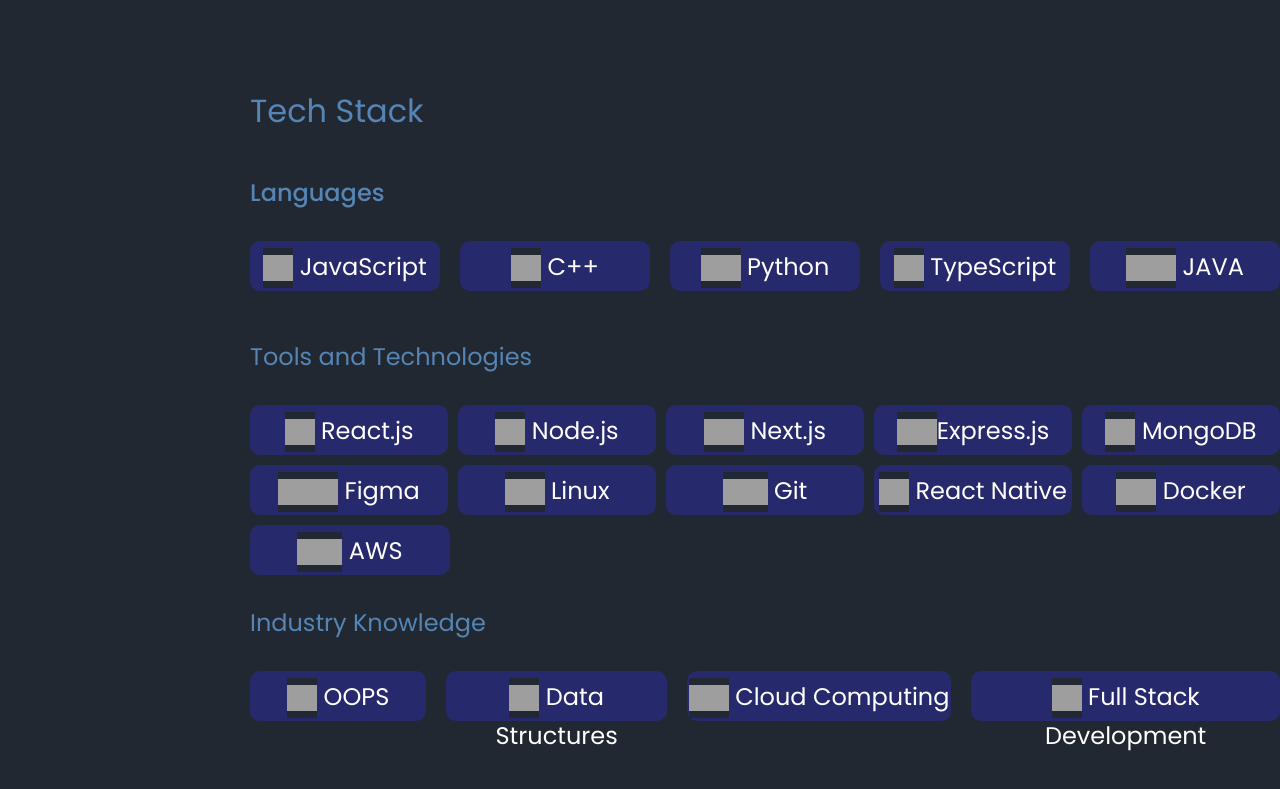
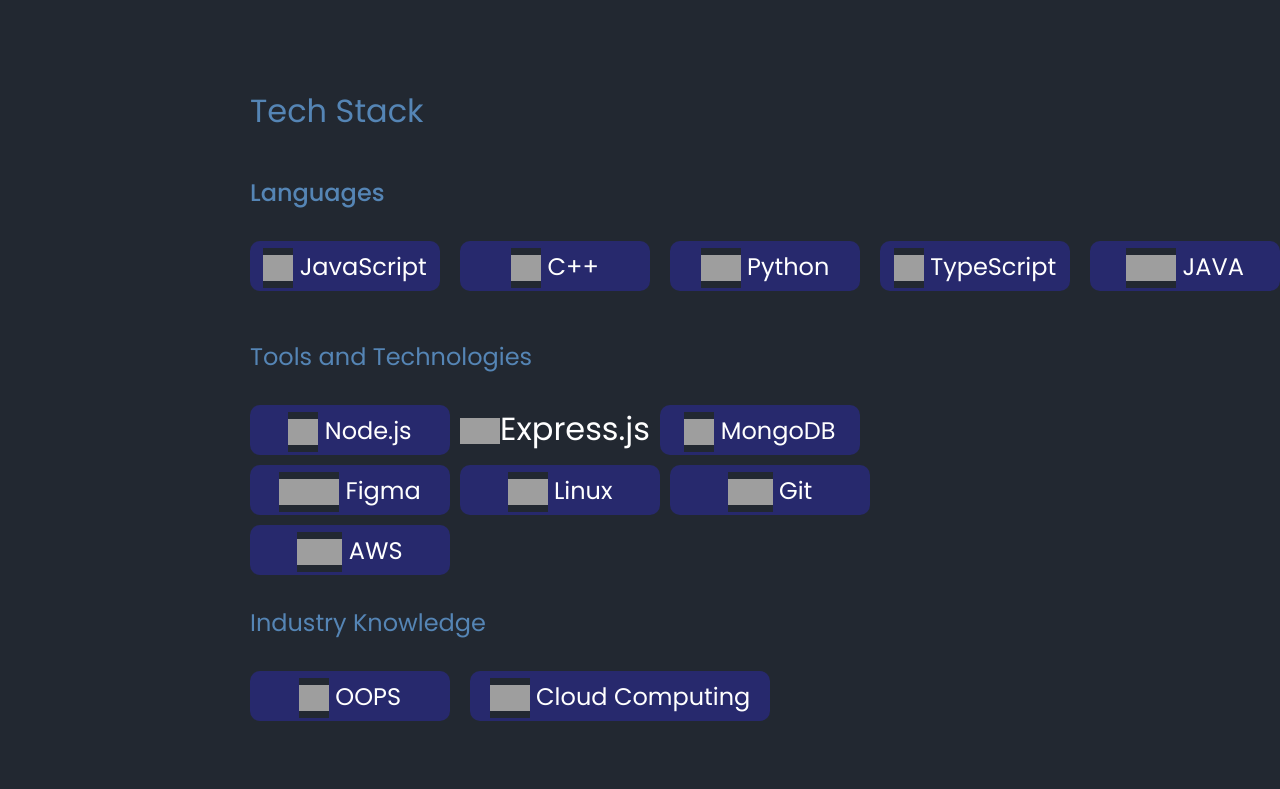
Before and after one commit to SUJALDEVE/My_Website, a plain HTML site: page index.html in a window 1280 px wide. Shown: the part 699-1488 px from the top of the page. Drawn offline with nearby package versions, Linux system fonts and the light colour scheme; grey boxes are pictures that could not be loaded.

Commit message:
Update index.html

```diff
--- a/index.html
+++ b/index.html
@@ -387,13 +387,8 @@
                 <div class="TnT" style="font-size: 1.5rem; color: #5585b5;">Tools and Technologies</div>
                 <div style="display: block; height: 30px;"></div>
                 <div class="tnt">
-                    <div class="t1" style="font-size: 1.5rem; padding-top: 7px;"><img src="https://rb.gy/b9wl8h" alt=""
-                            style="height: 40px; width: 30px; padding-top: 7px; padding-bottom: 7px;"> React.js</div>
                     <div class="t2" style="font-size: 1.5rem; padding-top: 7px;"><img src="https://rb.gy/rnon7e" alt=""
-                            style="height: 40px; width: 30px; padding-top: 7px; padding-bottom: 7px;"> Node.js</div>
-                    <div class="t3" style="font-size: 1.5rem; padding-top: 7px;"><img src="https://rb.gy/dpm6de" alt=""
-                            style="height: 40px; width: 40px; padding-top: 7px; padding-bottom: 7px;"> Next.js</div>
-                    <div class="t4" style="font-size: 1.5rem; padding-top: 7px;"><img
+                            style="height: 40px; width: 30px; padding-top: 7px; padding-bottom: 7px;"> Node.js</div><div><img
                             src="https://w7.pngwing.com/pngs/212/722/png-transparent-web-development-express-js-javascript-software-framework-laravel-world-wide-web-purple-blue-text.png"
                             alt="" style="height: 40px; width: 40px; padding-top: 7px; padding-bottom: 7px;">Express.js
                     </div>
@@ -414,13 +409,6 @@
                     <div class="t8" style="font-size: 1.5rem; padding-top: 7px;"><img
                             src="https://e7.pngegg.com/pngimages/266/559/png-clipart-cat-stencil-social-media-github-computer-icons-logo-github-mammal-cat-like-mammal.png"
                             alt="" style="height: 40px; width: 45px; padding-top: 7px; padding-bottom: 7px;"> Git</div>
-                    <div class="t9" style="font-size: 1.5rem; padding-top: 7px;"><img src="https://rb.gy/b9wl8h" alt=""
-                            style="height: 40px; width: 30px; padding-top: 7px; padding-bottom: 7px;"> React Native
-                    </div>
-                    <div class="t10" style="font-size: 1.5rem; padding-top: 7px;"><img
-                            src="https://w1.pngwing.com/pngs/705/41/png-transparent-cloud-logo-docker-docker-inc-computer-software-kubernetes-microsoft-azure-cloud-computing-text.png"
-                            alt="" style="height: 40px; width: 40px; padding-top: 7px; padding-bottom: 7px;"> Docker
-                    </div>
                 </div>
                 <div style="display: block; height: 10px;"></div>
                 <div class="tnt3">
@@ -435,19 +423,10 @@
                     <div class="ik1" style="font-size: 1.5rem; padding-top: 7px;"><img
                             src="https://miro.medium.com/v2/resize:fit:300/0*goJuBKoyL-zZX4RB.png" alt=""
                             style="height: 40px; width: 30px; padding-top: 7px; padding-bottom: 7px;"> OOPS</div>
-                    <div class="ik2" style="font-size: 1.5rem; padding-top: 7px;"><img
-                            src="https://e7.pngegg.com/pngimages/78/465/png-clipart-data-structures-and-algorithms-algorithms-data-structures-programs-computer-science-others-miscellaneous-computer-science-thumbnail.png"
-                            alt="" style="height: 40px; width: 30px; padding-top: 7px; padding-bottom: 7px;"> Data
-                        Structures</div>
                     <div class="ik3" style="font-size: 1.5rem; padding-top: 7px;"><img
                             src="https://cdn2.vectorstock.com/i/1000x1000/62/11/cloud-computing-logo-design-icon-concept-vector-24016211.jpg"
                             alt="" style="height: 40px; width: 40px; padding-top: 7px; padding-bottom: 7px;"> Cloud
                         Computing</div>
-                    <div class="ik4" style="font-size: 1.5rem; padding-top: 7px;"><img
-                            src="https://thetapacademy.com/wp-content/uploads/2022/10/full-stack-web-developer-1024x1024.jpg"
-                            alt="" style="height: 40px; width: 30px; padding-top: 7px; padding-bottom: 7px;"> Full Stack
-                        Development</div>
-                </div>
             </div>
         </section>
         <div style="display: block; height: 150px;"></div>
```
